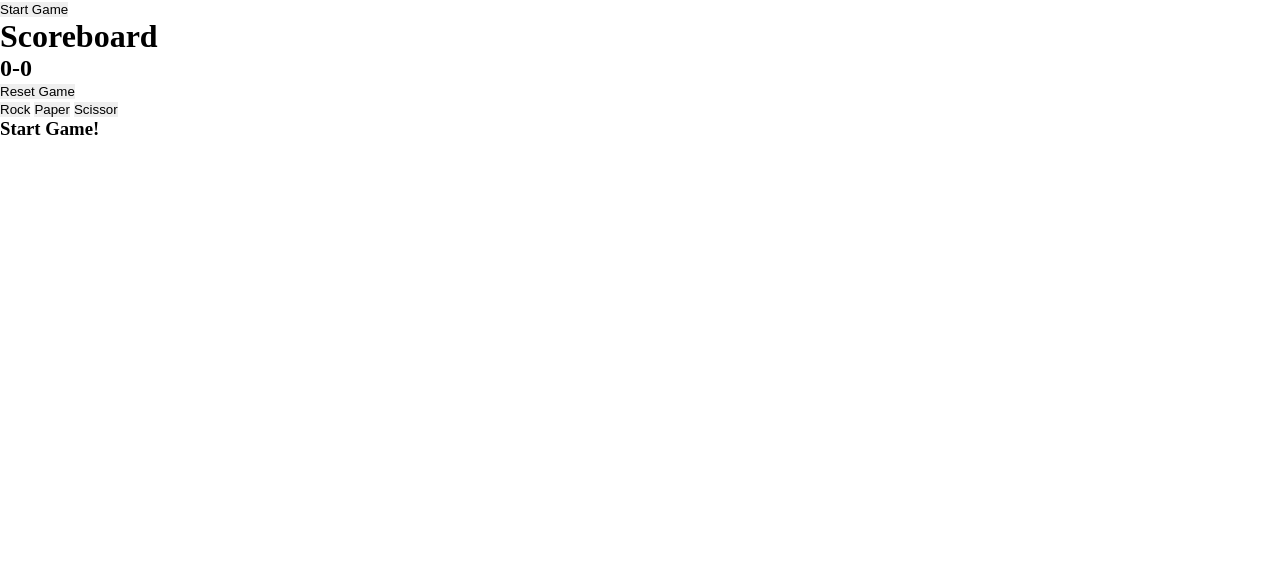
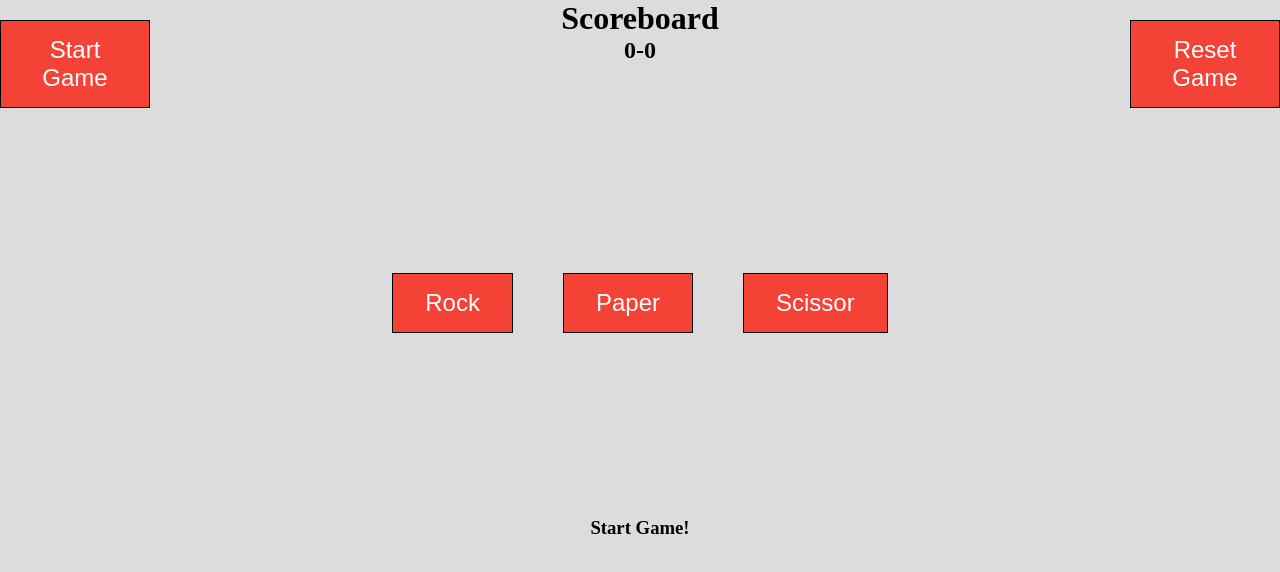
Before and after one commit to gruenkyle/rps_javascript, a plain HTML site: page index.html in a window 1280 px wide. Drawn offline with Linux system fonts and the light colour scheme.

Commit message:
Final CSS Functionality
- Container Backgrounds Added
- Proper Spacing for Webpage
- Dynamic Changes for each answer

```diff
--- a/homepage.css
+++ b/homepage.css
@@ -3,38 +3,43 @@
     margin: 0;
     padding: 0;
     box-sizing: border-box;
+
+    background-color: gainsboro;
 }
 
-.welcome-container{
-    color: whitesmoke;
-    background-color: #1F2937;
-    font-size: 24px;
+.header-container{
+    display: flex;
+    justify-content: space-between;
+}
+
+.center{
 
     display:flex;
     justify-content: center;
     align-items: center;
-    flex-direction: column;
+
+    height: 350px;
+    flex: 1;
 }
 
-.welcome_message{
+.play-container{
+    display:flex;
+    justify-content: space-around;
+    gap: 50px;
 
-    margin: 20px;
-
-    display: flex;
-    justify-content: center;
+    border: 0 px solid green;
 }
 
-.intro_paragraph{
-    text-align: center;
-
-    display:flex;
-    justify-content: center;
+.centerBox{
+    display: flex;
+    flex-direction: column;
+    align-items: center;
 }
 
-.clickable_button{
+button{
 
     background-color: #f44336;
-    border: none;
+    border: 1px solid black;
     color: white;
     padding: 15px 32px;
     text-align: center;
@@ -47,3 +52,12 @@
     margin-bottom: 20px;
     max-width: 150px;
 }
+
+.footer{
+    display:flex;
+    flex-direction: column;
+    justify-content: center;
+    align-items: center;
+
+    height: 100px;
+}
```
